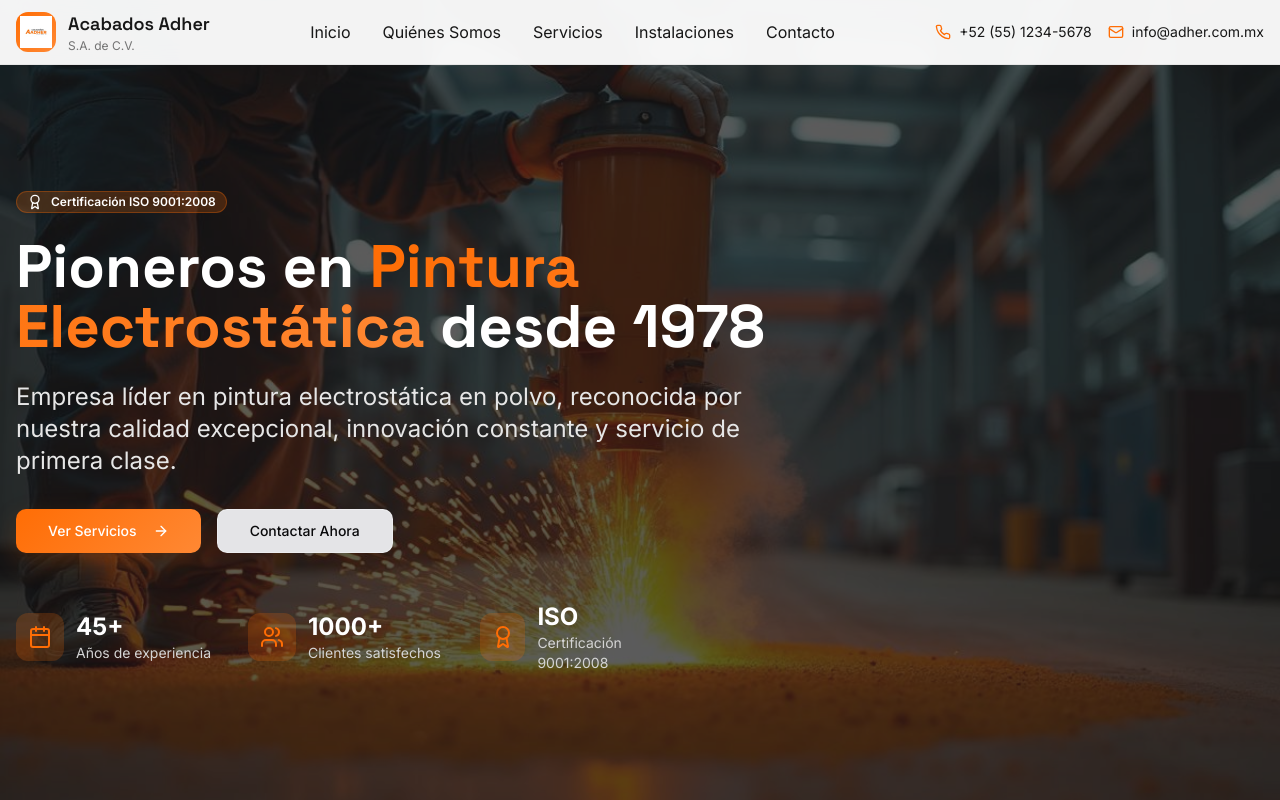
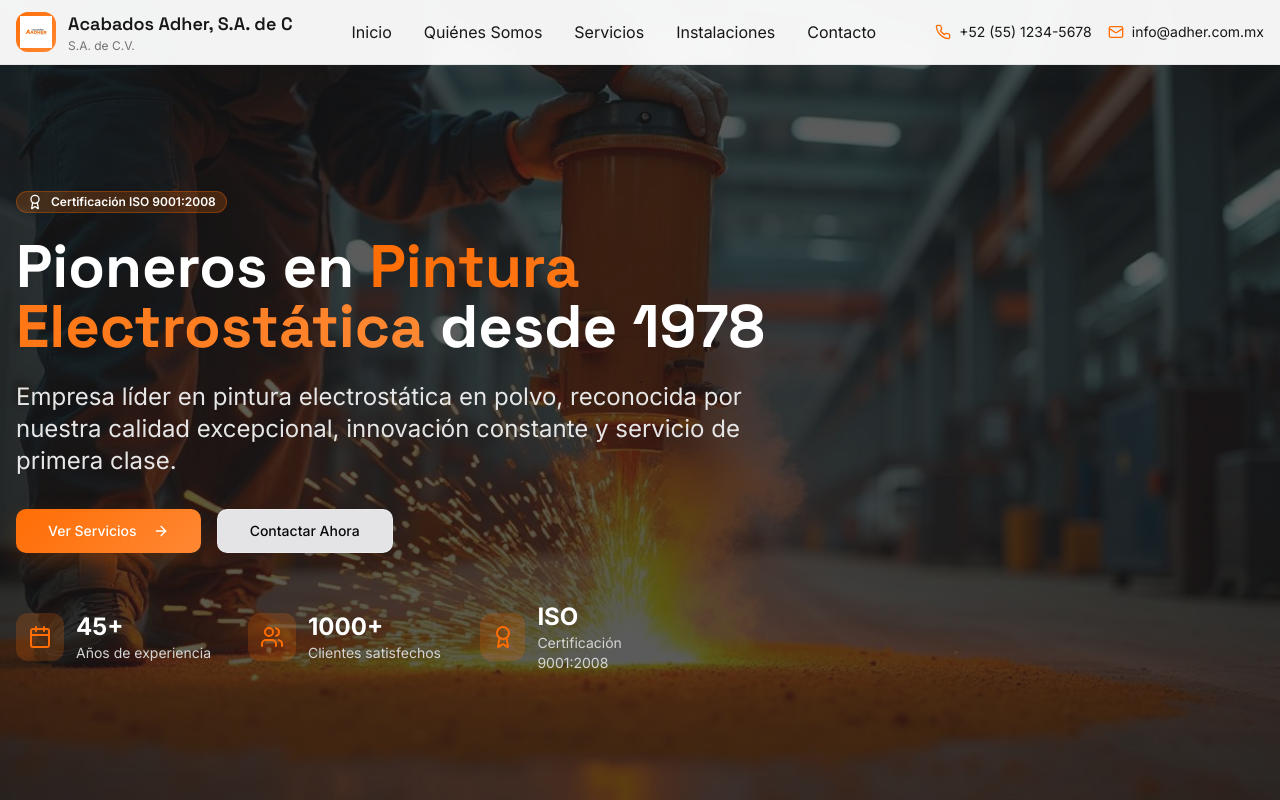
Before and after one commit to ADHERmx/adher-corporate-web-mirror, a React (Vite) app: page / in a window 1280 px wide. Shown: the top 800 px of the page. Built offline with nearby package versions, Linux system fonts and the light colour scheme; the HTML template or start-up script is replaced by a standard one.

Commit message:
Visual edit in Lovable

```diff
--- a/src/components/Header.tsx
+++ b/src/components/Header.tsx
@@ -22,7 +22,7 @@ const Header = () => {
               <img src={adherLogo} alt="Adher Logo" className="w-full h-full object-contain" />
             </div>
             <div className="ml-3">
-              <h1 className="text-lg font-heading font-semibold">Acabados Adher</h1>
+              <h1 className="text-lg font-heading font-semibold">Acabados Adher, S.A. de C</h1>
               <p className="text-xs text-muted-foreground">S.A. de C.V.</p>
             </div>
           </div>
```
